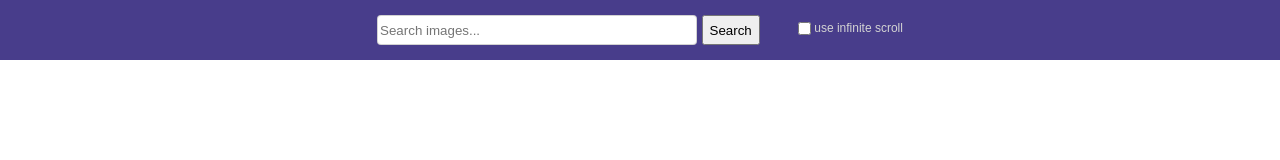
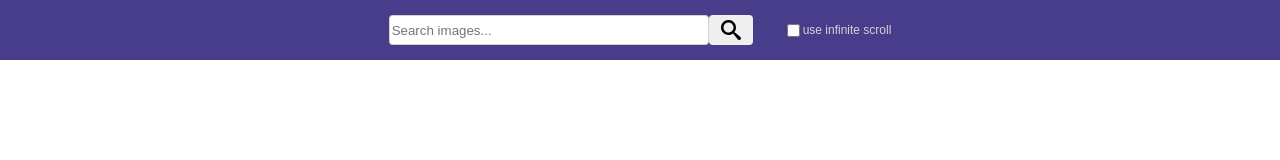
Before and after one commit to Larik7/GOIT_WH_JS_11, a website built with Parcel: page src/index.html in a window 1280 px wide. Built offline with nearby package versions, Linux system fonts and the light colour scheme; what simplelightbox would draw is missing.

Commit message:
seventh commit

```diff
--- a/src/css/styles.css
+++ b/src/css/styles.css
@@ -30,7 +30,8 @@
     width: 100%;
     top: 0;
     z-index: 150;
-
+    display: flex;
+    justify-content: center;
     text-align: center;
     background-color: darkslateblue;
     margin: 0;
@@ -46,9 +47,21 @@
     border-radius: 4px;
   }
 
-  button[type='submit'] {
+  .search-form-button {
+    width: 44px;
     height: 30px;
-  }
+    font-size: 14px;
+    cursor: pointer;
+    padding: 0;
+    border: none;
+    border-radius: 4px;
+}
+
+.icon-search {
+    text-align: center;
+    margin: 5px;
+    padding: 0;
+}
 
   .gallery {
     --items: 4;
--- a/src/index.html
+++ b/src/index.html
@@ -15,7 +15,11 @@
         autocomplete="off"
         placeholder="Search images..."
       />
-      <button type="submit">Search</button>
+      <button class="search-form-button" type="submit">
+        <svg width="20" height="20" class="icon-search">
+        <use href="images/search-icon.svg#icon-search"></use>
+        </svg>
+      </button>
       <label class="infinite-scroll">
         <input class="infinite-scroll-check" type="checkbox" />
         <span class="infinite-scroll-label">use infinite scroll</span>
```
Also changed, not shown: src/images/search-icon.svg (added).
